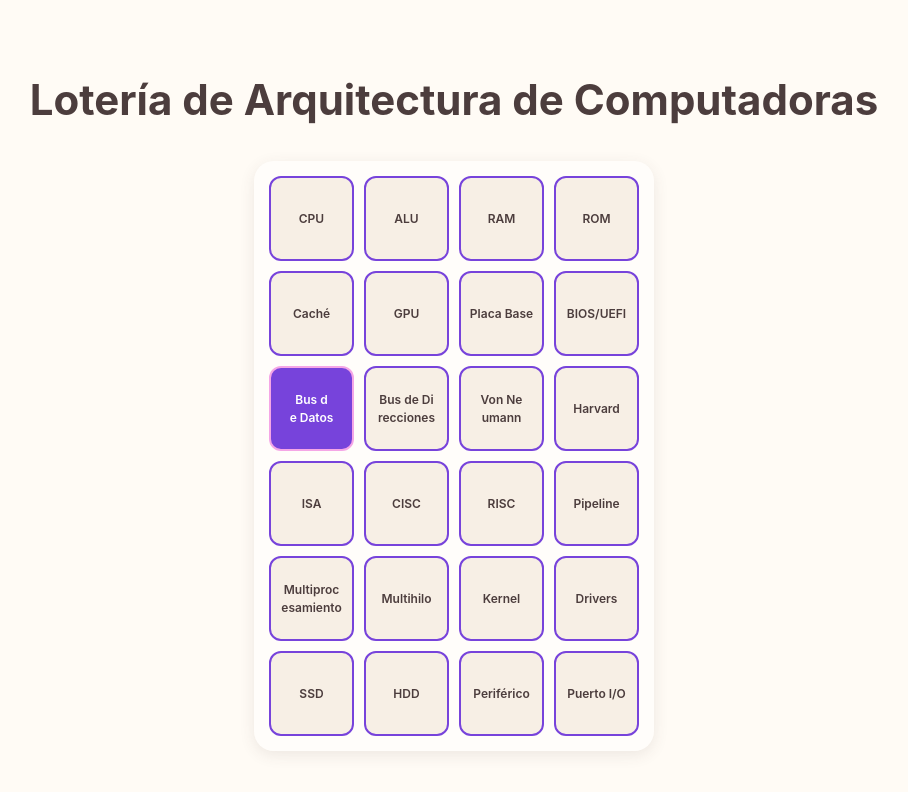
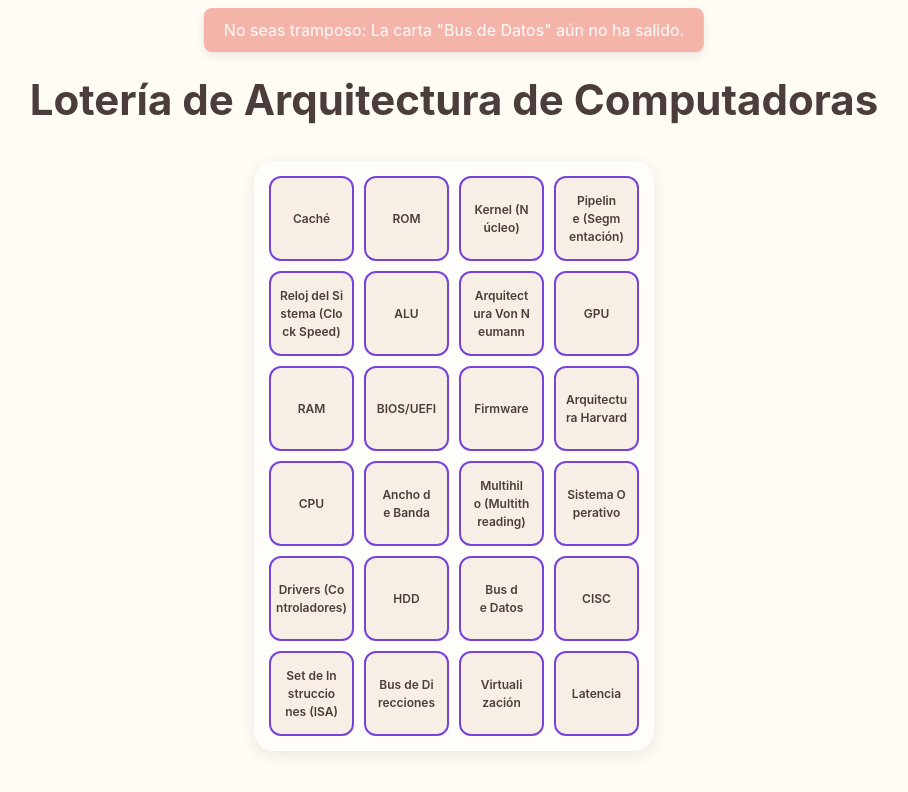
Before and after one commit to Fernando5899/loteria-arquitectura-computadoras, a React (Vite) app: page / in a window 1280 px wide. Both pictures are taken after a click on the element "Bus de Datos". Shown: the top 792 px of the page, without its empty margins (186-1094 px from the left). Built offline with nearby package versions, Linux system fonts and the light colour scheme.

Commit message:
feat: Display on-screen notifications for invalid moves

```diff
--- a/src/App.module.css
+++ b/src/App.module.css
@@ -15,3 +15,37 @@
     text-align: center;
     text-wrap: balance;
 }
+
+.notification {
+    position: fixed; /* La sacamos del flujo normal del documento */
+    top: 2rem; /* La pegamos arriba */
+    left: 50%;
+    transform: translateX(-50%); /* Truco para centrarla horizontalmente */
+
+    background-color: #E74C3C; /* Un rojo de error */
+    color: white;
+    padding: 1rem 2rem;
+    border-radius: 0.8rem;
+    box-shadow: 0 0.4rem 1rem rgba(0, 0, 0, 0.2);
+
+    z-index: 1000; /* Nos aseguramos que este encima de todo */
+
+    /* Animación de entrada y sálida */
+    animation: fadeInOut 3s ease-in-out forwards;
+}
+
+/* Definimos la animación */
+@keyframes fadeInOut {
+    0% {
+        opacity: 0;
+        transform: translateX(-50%) translateY(-2rem);
+    }
+    15%, 85% { /* Se mantiene visible desde el 15% al 85 % de la duración */
+        opacity: 1;
+        transform: translateX(-50%) translateY(0);
+    }
+    100% {
+        opacity: 0;
+        transform: translateX(-50%) translateY(-2rem);
+    }
+}
--- a/src/App.tsx
+++ b/src/App.tsx
@@ -1,13 +1,17 @@
-import { useState } from "react";
+import { useState, useEffect } from "react";
 import { LotteryBoard } from "./components/LotteryBoard/LotteryBoard.tsx";
 import styles from "./App.module.css";
+import { shuffleArray} from "./utils/shuffle.ts";
 
 // Datos de prueba - 24 palabras
-const mockWords = [
+const ALL_WORDS = [
     'CPU', 'ALU', 'RAM', 'ROM', 'Caché', 'GPU', 'Placa Base', 'BIOS/UEFI',
-    'Bus de Datos', 'Bus de Direcciones', 'Von Neumann', 'Harvard',
-    'ISA', 'CISC', 'RISC', 'Pipeline', 'Multiprocesamiento', 'Multihilo',
-    'Kernel', 'Drivers', 'SSD', 'HDD', 'Periférico', 'Puerto I/O'
+    'Bus de Datos', 'Bus de Direcciones', 'Arquitectura Von Neumann', 'Arquitectura Harvard',
+    'Set de Instrucciones (ISA)', 'CISC', 'RISC', 'Pipeline (Segmentación)',
+    'Multiprocesamiento', 'Multihilo (Multithreading)', 'Sistema Operativo',
+    'Kernel (Núcleo)', 'Drivers (Controladores)', 'SSD', 'HDD', 'Periférico',
+    'Puerto (I/O Port)', 'Latencia', 'Ancho de Banda', 'Reloj del Sistema (Clock Speed)',
+    'Virtualización', 'Firmware'
 ];
 
 function App() {
@@ -15,23 +19,51 @@ function App() {
     // y la `setMarkedWords` es la única función que puede modificarla
     const [markedWords, setMarkedWords] = useState<string[]>([]); // Inicialmente, no hay palabras marcadas
 
+    // Nuevos Estados
+    const [deck, setDeck] = useState<string[]>([]);
+    const [calledCards, setCalledCards] = useState<string[]>([]);
+    const [playerBoard, setPlayerBoard] = useState<string[]>([]); // Estado para el tablero del jugador
+    const [notification, setNotification] = useState('');
+
+    // useEffect se ejecuta una sola vez cuando el componente se monta
+    useEffect(() => {
+        // Barajamos mazo completo de 30 palabras
+        const shuffleDeck = shuffleArray(ALL_WORDS);
+        setDeck(shuffleDeck);
+
+        // Creamos el tablero del jugador con las primeras 24 cartas del mazo barajado
+        setPlayerBoard(shuffleDeck.slice(0, 24));
+    }, []);
+
     // Crear la función que manejará los clics en las cartas
     const handleCardClick = (clickedWord: string) => {
-        // Verificamos si la palabra ya está en nuestra lista de marcadas
+      // Un jugador solo puede marcar una carta si ya ha sido cantada
+        if (!calledCards.includes(clickedWord)) {
+            setNotification(`No seas tramposo: La carta "${clickedWord}" aún no ha salido.`)
+
+            // Hacemos que la notificación desaparezca después de 2.5 segundos
+            setTimeout(() => {
+                setNotification('');
+            }, 3000);
+            return; // Detenemos la ejecución
+        }
+
+        // Si la carta es válida, procedemos a marcarla o desmarcarla
         if (markedWords.includes(clickedWord)) {
-            // Si ya está, creamos un nuevo array filtrando (quitando) esa palabra
             setMarkedWords(markedWords.filter(word => word !== clickedWord));
         } else {
-            // Si no está, creamos un nuevo array con todo lo anterior... y la nueva palabra
-            setMarkedWords([...markedWords,clickedWord]);
+            setMarkedWords([...markedWords, clickedWord]);
         }
     };
     return (
       <div className={styles.appContainer}>
+          {/* Este div solo se mostrará si 'notificación tiene texto '*/}
+          {notification && <div className={styles.notification}>{notification}</div>}
+
           <h1 className={styles.title}>Lotería de Arquitectura de Computadoras</h1>
           {/* Pasamos el estado y la función como props al tablero */}
           <LotteryBoard
-              words={mockWords}
+              words={playerBoard} // Usamos el tablero dinámico
               markedWords={markedWords}
               onCardClick={handleCardClick}
           />
--- /dev/null
+++ b/src/utils/shuffle.ts
@@ -0,0 +1,8 @@
+export function shuffleArray<T>(array: T[]) {
+    const newArray = [...array]; // Creamos una copia para no modificar el original
+    for (let i = newArray.length - 1; i > 0; i--) {
+        const j = Math.floor(Math.random() * (i + 1));
+        [newArray[i], newArray[j]] = [newArray[j], newArray[i]]; // Intercambiamos elementos
+    }
+    return newArray;
+}
```
